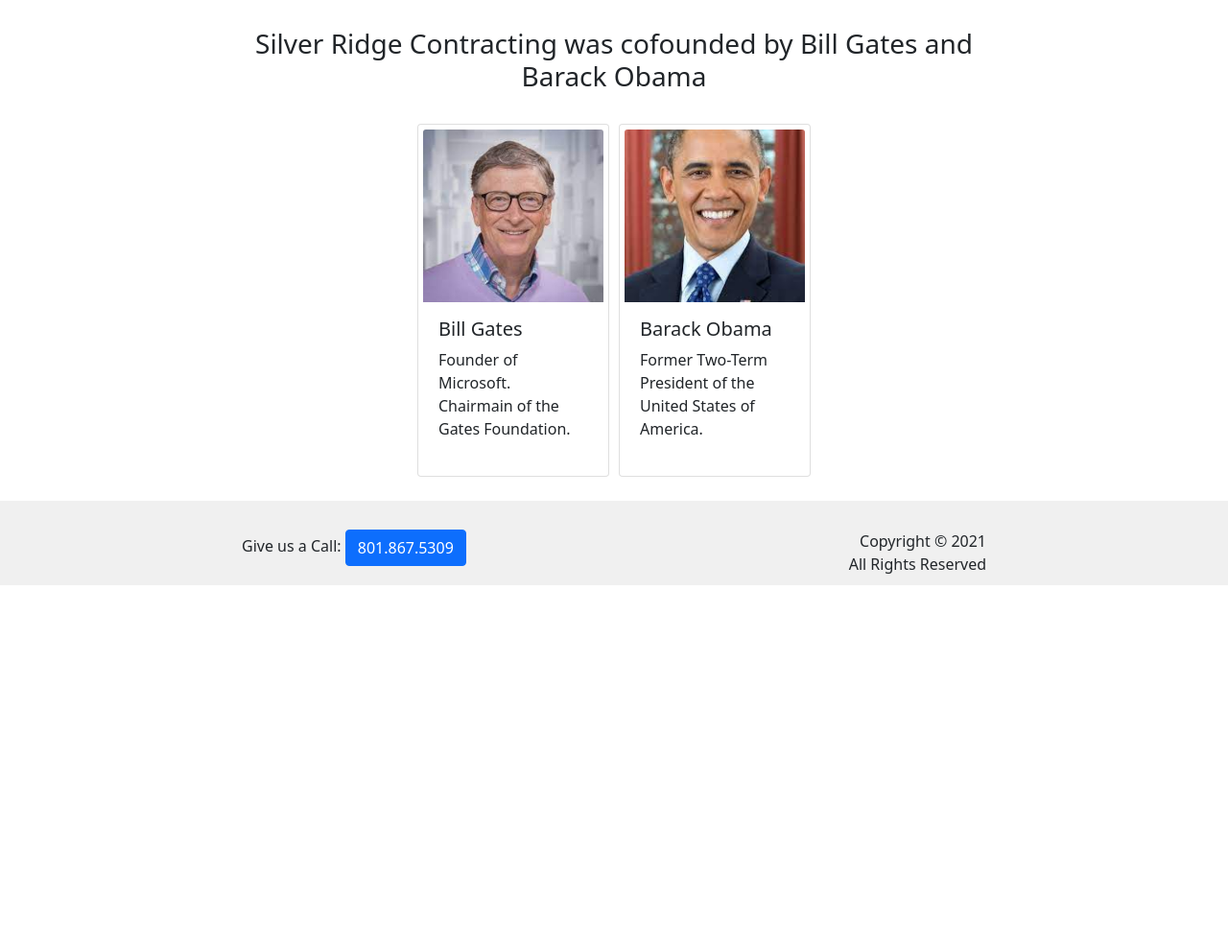
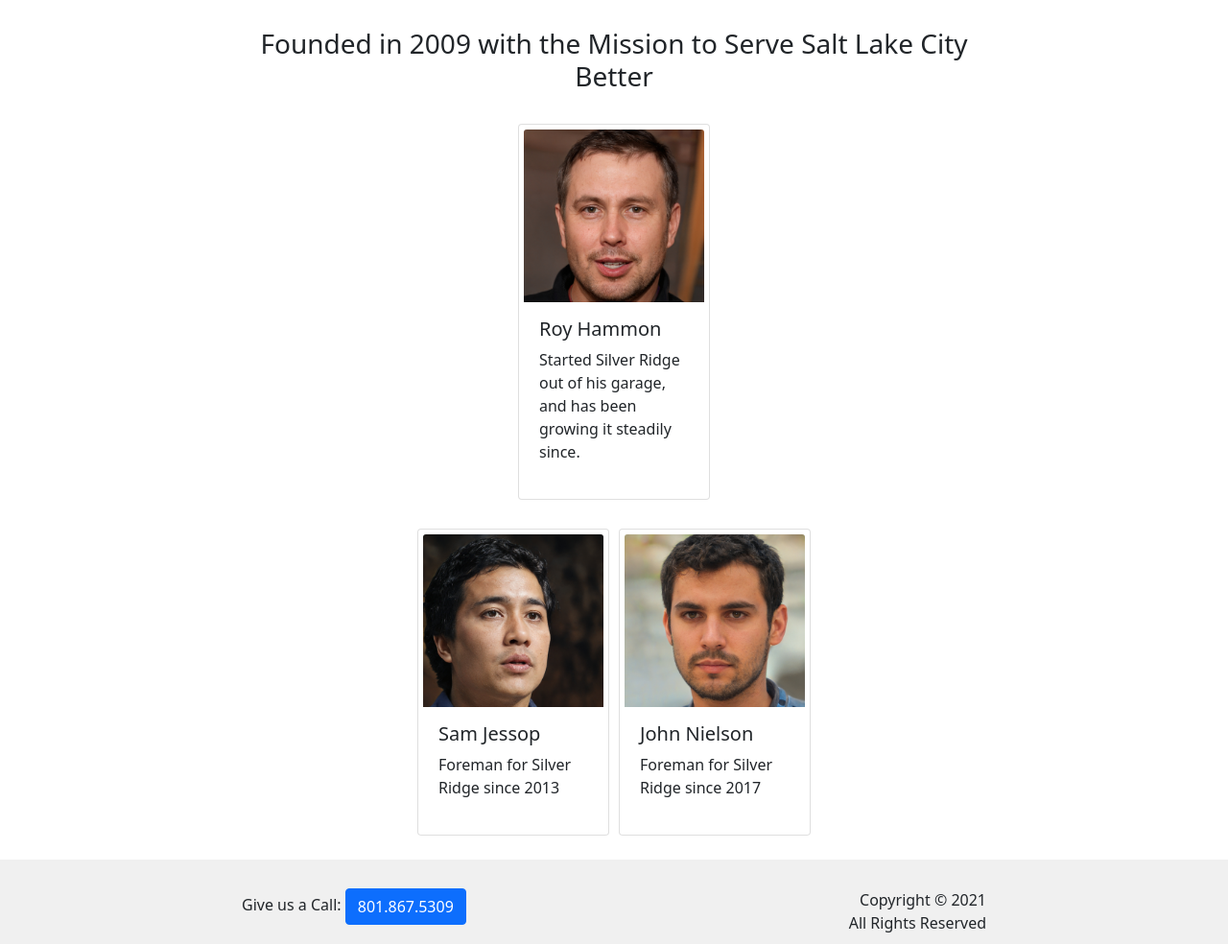
Before and after one commit to ethanzitting/silver-ridge, a website: page docs/about-us.html in a window 1280 px wide. Shown: the part 147-1131 px from the top of the page at 96% size. Before the commit the page ends 800 px from the top, so only its background shows below. Drawn offline with nearby package versions, Linux system fonts and the light colour scheme.

Commit message:
Switched out Bill and Barack for AI generated faces in about-us.html, added another card, and isolated roy above the other two cards.

```diff
--- a/docs/about-us.html
+++ b/docs/about-us.html
@@ -19,10 +19,12 @@
         <div class="container-fluid">
           <a href="index.html" class="navbar-brand">Silver Ridge Contracting</a>
 
+          <!-- Hamburger Button to Toggle Menu Collapse-->
           <button class="navbar-toggler" type="button" data-toggle="collapse" data-target="#navbarNav" aria-controls="navbarNav" aria-expanded="false" aria-label="Toggle navigation">
             <span class="navbar-toggler-icon"></span>
           </button>
 
+          <!-- Collapsable Menu Containing nav-links to the Pages-->
           <div class="collapse navbar-collapse justify-content-end" id="navbarNav">
             <ul class="nav navbar-nav ml-auto">
               <li class="nav-item">
@@ -52,7 +54,7 @@
 
     <main>
       <div class="container-fluid main-container">
-        <div class="row">
+        <div class="row text-center">
           <h1>Who are we?</h1>
         </div>
 
@@ -60,25 +62,35 @@
           <div class="container">
             <div class="row text-center">
               <h3>
-                Silver Ridge Contracting was cofounded by Bill Gates and Barack Obama
+                Founded in 2009 with the Mission to Serve Salt Lake City Better
               </h3>
             </div>
 
             <div class="row flex-center">
                 <div class="card">
-                  <img class="card-img-top" src="./images/bill.jpeg" alt="image of this Silver Ridge Contracting project">
+                  <img class="card-img-top" src="./images/not-roy.jpeg" alt="image of this Silver Ridge Contracting project">
+
                   <div class="card-body">
-                    <h5 class="card-title">Bill Gates</h5>
-                    <p>Founder of Microsoft. Chairmain of the Gates Foundation.</p>
+                    <h5 class="card-title">Roy Hammon</h5>
+                    <p>Started Silver Ridge out of his garage, and has been growing it steadily since.</p>
                   </div>
                 </div>
+            </div>
 
-                <div class="card">
-                  <img class="card-img-top" src="./images/barack.jpeg" alt="image of this Silver Ridge Contracting project">
-                  <div class="card-body">
-                    <h5 class="card-title">Barack Obama</h5>
-                    <p>Former Two-Term President of the United States of America.</p>
-                  </div>
+            <div class="row flex-center">
+              <div class="card">
+                <img class="card-img-top" src="./images/not-sam.jpeg" alt="image of this Silver Ridge Contracting project">
+                <div class="card-body">
+                  <h5 class="card-title">Sam Jessop</h5>
+                  <p>Foreman for Silver Ridge since 2013</p>
+                </div>
+              </div>
+              <div class="card">
+                <img class="card-img-top" src="./images/not-john.jpeg" alt="image of this Silver Ridge Contracting project">
+                <div class="card-body">
+                  <h5 class="card-title">John Nielson</h5>
+                  <p>Foreman for Silver Ridge since 2017</p>
+                </div>
               </div>
             </div>
           </div>
```
Also changed, not shown: docs/images/avel-chuklanov-IB0VA6VdqBw-unsplash.jpg (added), docs/images/barack.jpeg (deleted), docs/images/bill.jpeg (deleted), docs/images/doors.jpeg (deleted), docs/images/halgatewood-com-v7WyjiyXNr4-unsplash.jpg (added), docs/images/jean-luc-benazet-oOvzE2L-n1A-unsplash.jpg (added), docs/images/milivoj-kuhar-Te48TPzdcU8-unsplash.jpg (added), docs/images/not-john.jpeg (added), docs/images/not-roy.jpeg (added), docs/images/not-sam.jpeg (added), docs/images/petra-kessler-JU3oEb_yKWw-unsplash.jpg (added), docs/images/wood-bg.jpeg (deleted), docs/images/wood-framing.jpeg (deleted).
